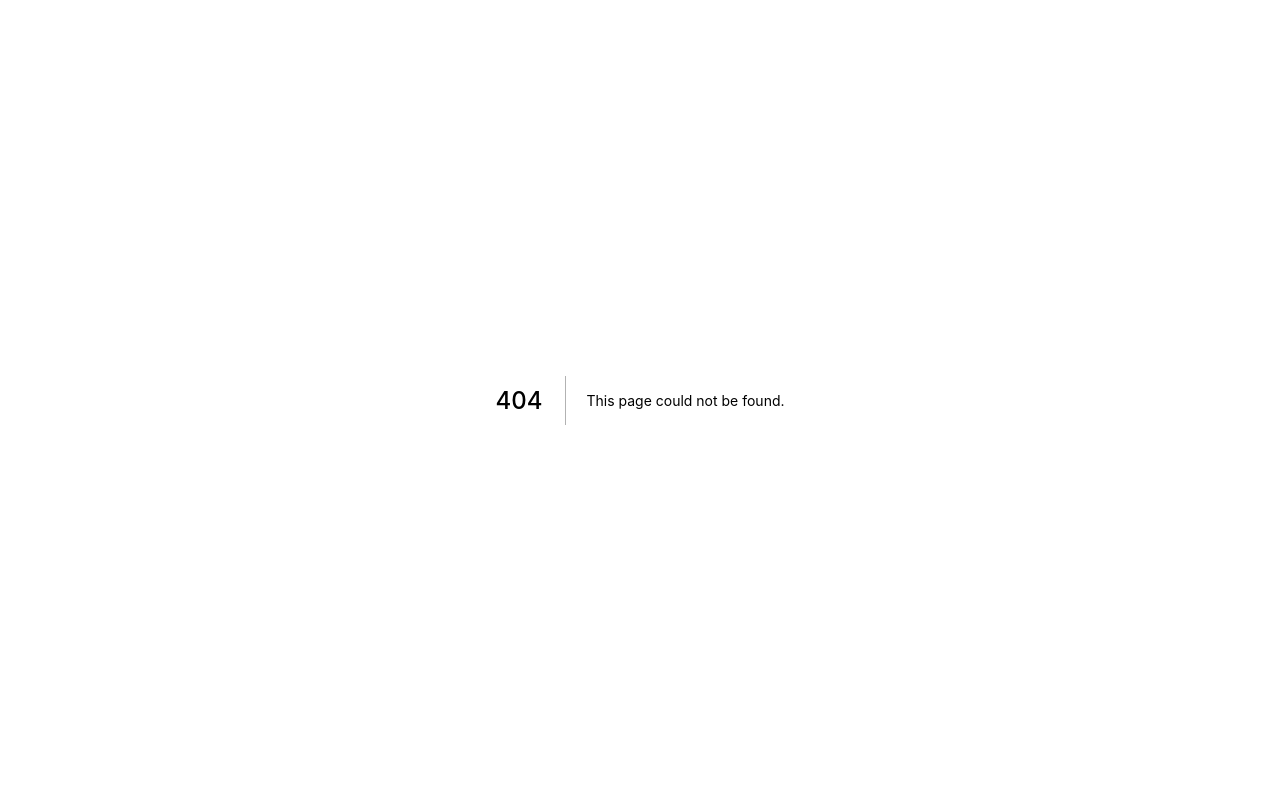
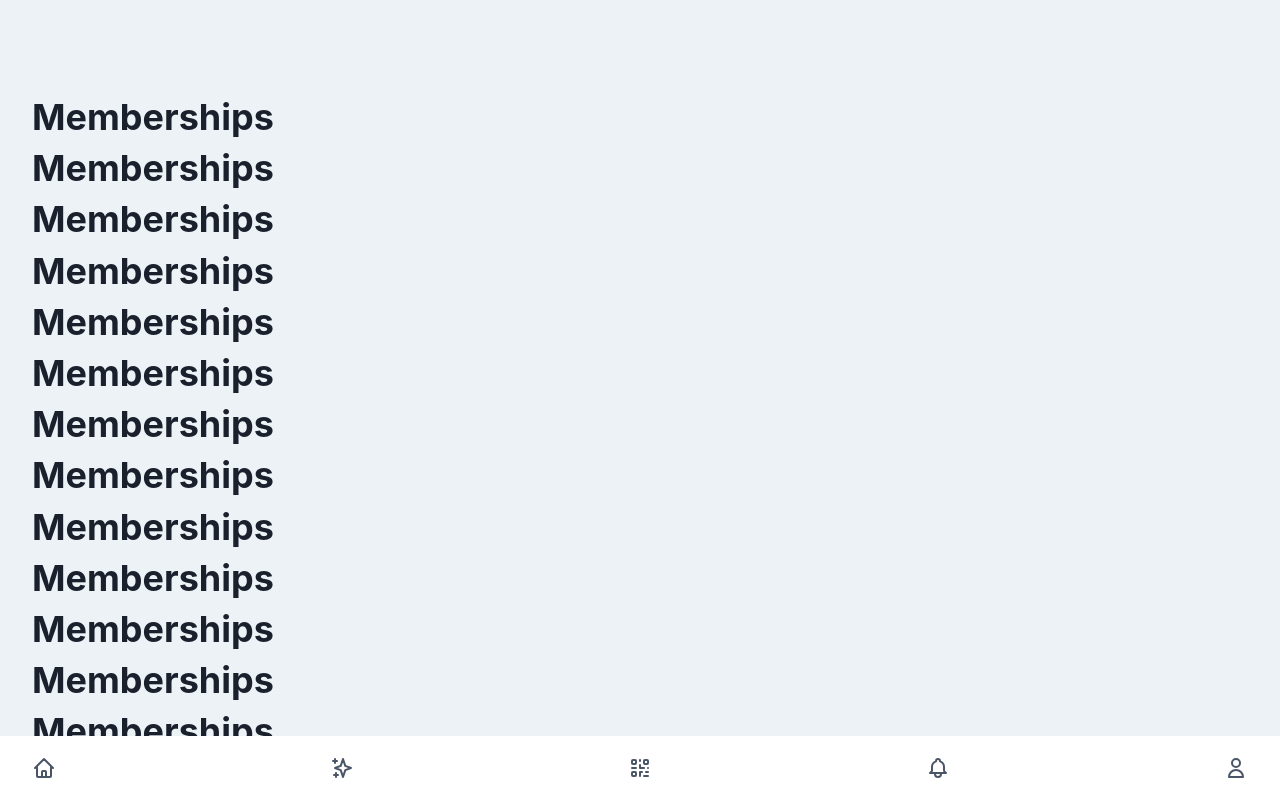
Before and after one commit to stevemc4/tokenku, a Next.js app: page /memberships in a window 1280 px wide. Before the commit this address had no page. Shown: the top 798 px of the page. Built offline with nearby package versions, Linux system fonts and the light colour scheme.

Commit message:
Added basic homepage

```diff
--- /dev/null
+++ b/src/layout/Default.tsx
@@ -0,0 +1,62 @@
+import React from 'react'
+import Router from 'next/router'
+import { Box, HStack, IconButton, Icon } from '@chakra-ui/react'
+import { HiOutlineHome, HiOutlineSparkles, HiOutlineQrcode, HiOutlineBell, HiOutlineUser } from 'react-icons/hi'
+
+interface Props {
+  children: React.ReactElement;
+}
+
+const DefaultLayout = ({ children }: Props): React.ReactElement => {
+  const handleNavigationButton = (target: string): void => {
+    Router.push(target)
+  }
+
+  return (
+    <Box bg="gray.100" minH="100vh">
+      <Box pt="24" px="8" pb="8" w="full">
+        {children}
+      </Box>
+      <HStack justifyContent="space-between" bg="white" position="fixed" bottom="0" w="100vw">
+        <IconButton
+          onClick={() => handleNavigationButton('/home')}
+          aria-label="Home"
+          colorScheme="gray"
+          variant="ghost"
+          p="8"
+          icon={<Icon color="gray.600" w="6" h="6" as={HiOutlineHome} />}
+        />
+        <IconButton
+          onClick={() => handleNavigationButton('/memberships')}
+          aria-label="Memberships"
+          colorScheme="gray"
+          variant="ghost"
+          p="8"
+          icon={<Icon color="gray.600" w="6" h="6" as={HiOutlineSparkles} />}
+        />
+        <IconButton
+          aria-label="Home"
+          colorScheme="gray"
+          variant="ghost" p="8"
+          icon={<Icon color="gray.600" w="6" h="6" as={HiOutlineQrcode} />}
+        />
+        <IconButton
+          onClick={() => handleNavigationButton('/home')}
+          aria-label="Home"
+          colorScheme="gray"
+          variant="ghost"
+          p="8" icon={<Icon color="gray.600" w="6" h="6" as={HiOutlineBell} />}
+        />
+        <IconButton
+          onClick={() => handleNavigationButton('/home')}
+          aria-label="Home"
+          colorScheme="gray"
+          variant="ghost"
+          p="8" icon={<Icon color="gray.600" w="6" h="6" as={HiOutlineUser} />}
+        />
+      </HStack>
+    </Box>
+  )
+}
+
+export default DefaultLayout
--- /dev/null
+++ b/src/pages/memberships.tsx
@@ -0,0 +1,67 @@
+import React from 'react'
+
+import Layout from '../layout/Default'
+
+import { Heading, VStack } from '@chakra-ui/react'
+
+const Memberships = (): React.ReactElement => {
+  return (
+    <Layout>
+      <VStack alignItems="flex-start">
+        <Heading as="h1" color="gray.800">
+          Memberships
+        </Heading>
+        <Heading as="h1" color="gray.800">
+          Memberships
+        </Heading>
+        <Heading as="h1" color="gray.800">
+          Memberships
+        </Heading>
+        <Heading as="h1" color="gray.800">
+          Memberships
+        </Heading>
+        <Heading as="h1" color="gray.800">
+          Memberships
+        </Heading>
+        <Heading as="h1" color="gray.800">
+          Memberships
+        </Heading>
+        <Heading as="h1" color="gray.800">
+          Memberships
+        </Heading>
+        <Heading as="h1" color="gray.800">
+          Memberships
+        </Heading>
+        <Heading as="h1" color="gray.800">
+          Memberships
+        </Heading>
+        <Heading as="h1" color="gray.800">
+          Memberships
+        </Heading>
+        <Heading as="h1" color="gray.800">
+          Memberships
+        </Heading>
+        <Heading as="h1" color="gray.800">
+          Memberships
+        </Heading>
+        <Heading as="h1" color="gray.800">
+          Memberships
+        </Heading>
+        <Heading as="h1" color="gray.800">
+          Memberships
+        </Heading>
+        <Heading as="h1" color="gray.800">
+          Memberships
+        </Heading>
+        <Heading as="h1" color="gray.800">
+          Memberships
+        </Heading>
+        <Heading as="h1" color="gray.800">
+          Memberships
+        </Heading>
+      </VStack>
+    </Layout>
+  )
+}
+
+export default Memberships
```
Also changed, not shown: src/pages/home.tsx (added, +20 -0 lines), src/pages/index.tsx (+7 -2 lines).
